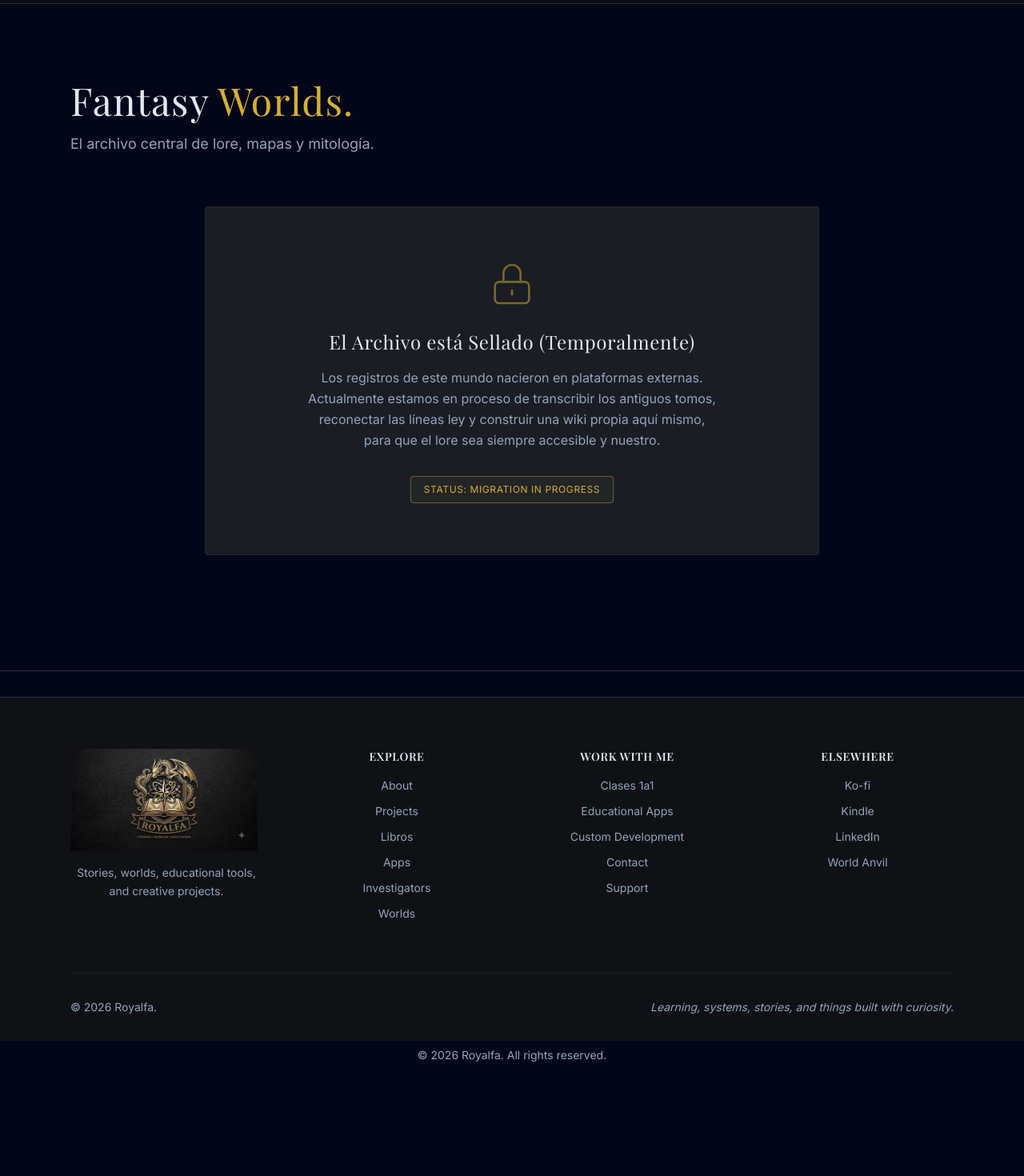
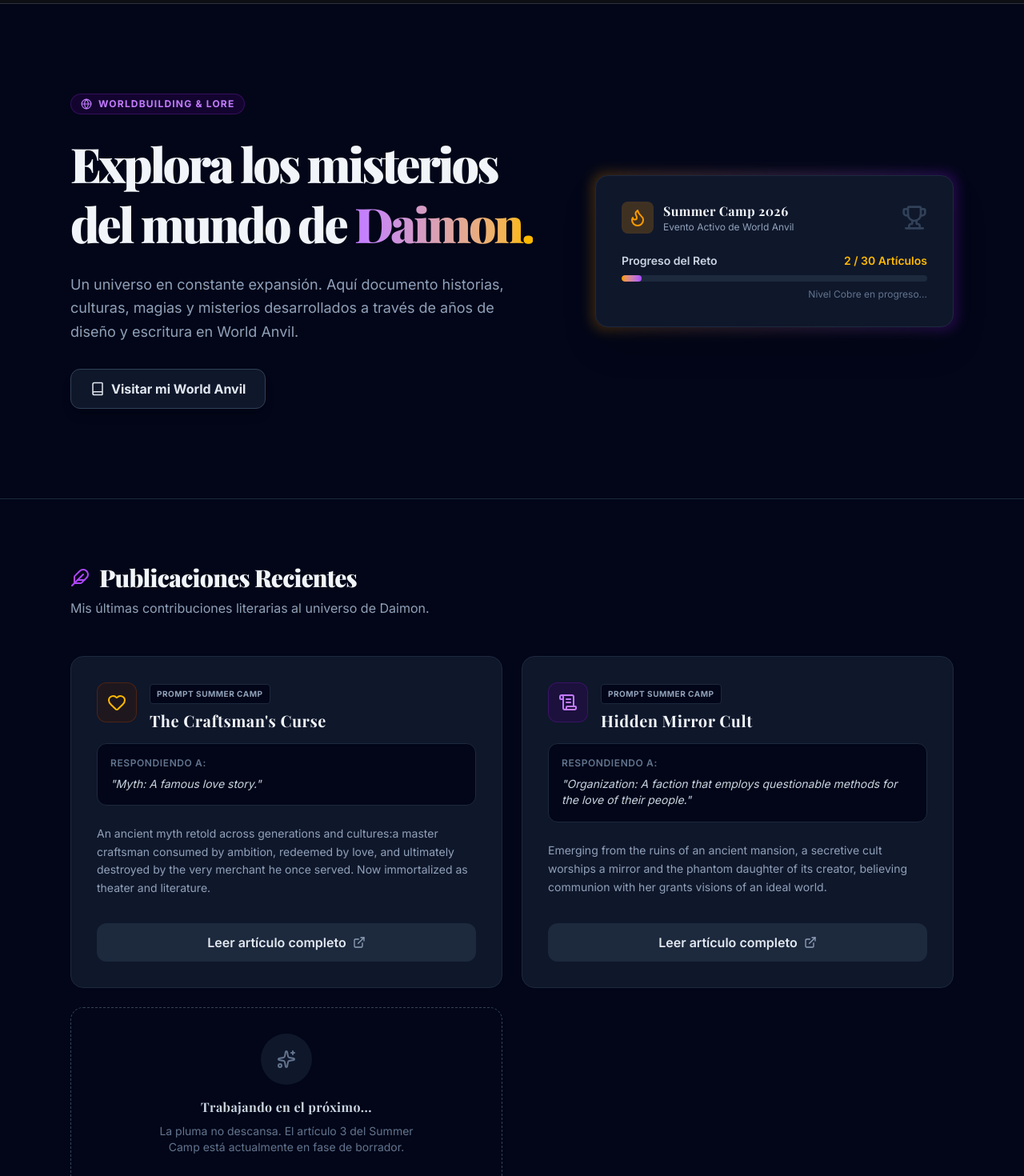
Before and after one commit to royalfa-Kr/royalfa-portfolio, a Next.js app: page /worlds in a window 1280 px wide. Shown: the part 60-1530 px from the top of the page at 80% size. Before the commit the page ends 1421 px from the top, so only its background shows below. Built offline with nearby package versions, Linux system fonts and the light colour scheme; a web font is replaced by a local one.

Commit message:
Fase :Summer camp 2026

```diff
--- a/app/worlds/page.tsx
+++ b/app/worlds/page.tsx
@@ -1,30 +1,159 @@
-export default function WorldsPage() {
+"use client";
+
+import React from 'react';
+import { Book, Feather, Globe, Map, Sparkles, ExternalLink, Trophy, Flame, ArrowRight } from 'lucide-react';
+
+// ============================================================================
+// IMPORTACIÓN REAL DESDE TU CARPETA DATA
+// ============================================================================
+import { summerCamp2026, configMundos } from '@/data/mundos';
+
+export default function MundosPage() {
+
+  // Calculamos el porcentaje de progreso para la barra visual
+  const porcentajeProgreso = (summerCamp2026.articulosCompletados / summerCamp2026.metaArticulos) * 100;
+
   return (
-    <div className="max-w-6xl mx-auto px-6 py-12 md:py-24">
-      <header className="mb-16 max-w-2xl">
-        <h1 className="text-4xl md:text-5xl font-serif text-text-main mb-4">
-          Fantasy <span className="text-accent-gold">Worlds.</span>
-        </h1>
-        <p className="text-lg text-text-muted leading-relaxed">
-          El archivo central de lore, mapas y mitología.
-        </p>
+    <div className="min-h-screen bg-slate-950 text-slate-100 font-sans selection:bg-purple-500/30 overflow-x-hidden">
+
+      {/* 1. HERO SECTION: Presentación del Mundo */}
+      <header className="relative overflow-hidden border-b border-slate-800">
+        <div className="absolute inset-0 bg-[radial-gradient(ellipse_at_top_right,_var(--tw-gradient-stops))] from-purple-900/20 via-slate-950 to-slate-950 z-0"></div>
+
+        <div className="max-w-6xl mx-auto px-6 py-20 md:py-28 relative z-10 text-center md:text-left flex flex-col md:flex-row items-center gap-12">
+
+          <div className="flex-1">
+            <div className="inline-flex items-center gap-2 px-3 py-1 rounded-full bg-purple-950/30 border border-purple-900/50 text-purple-400 text-xs font-bold uppercase tracking-widest mb-6">
+              <Globe size={14} />
+              Worldbuilding & Lore
+            </div>
+
+            <h1 className="text-4xl md:text-6xl font-black tracking-tighter mb-6 leading-tight">
+              Explora los misterios <br className="hidden md:block" />
+              del mundo de <span className="text-transparent bg-clip-text bg-gradient-to-r from-purple-400 to-amber-400">{configMundos.nombreMundo}.</span>
+            </h1>
+
+            <p className="text-lg text-slate-400 max-w-xl mb-8 leading-relaxed">
+              Un universo en constante expansión. Aquí documento historias, culturas, magias y misterios desarrollados a través de años de diseño y escritura en World Anvil.
+            </p>
+
+            <a href={configMundos.urlPrincipal} target="_blank" rel="noopener noreferrer" className="inline-flex items-center gap-2 bg-slate-900 hover:bg-slate-800 border border-slate-700 text-slate-200 px-6 py-3 rounded-xl font-bold transition-all shadow-lg hover:border-purple-500/50">
+              <Book size={18} /> Visitar mi World Anvil
+            </a>
+          </div>
+
+          {/* DASHBOARD SUMMER CAMP (Dinámico) */}
+          <div className="flex-1 w-full max-w-md relative">
+            <div className="absolute -inset-1 bg-gradient-to-r from-amber-500 to-purple-600 rounded-2xl blur opacity-25"></div>
+            <div className="relative bg-slate-900 border border-slate-800 rounded-2xl p-8 shadow-2xl">
+              <div className="flex items-center justify-between mb-6">
+                <div className="flex items-center gap-3">
+                  <div className="p-2 bg-amber-500/20 rounded-lg text-amber-500">
+                    <Flame size={24} />
+                  </div>
+                  <div>
+                    <h3 className="font-bold text-slate-100">{summerCamp2026.nombreEvento}</h3>
+                    <p className="text-xs text-slate-400">Evento Activo de World Anvil</p>
+                  </div>
+                </div>
+                <Trophy className="text-slate-700" size={32} />
+              </div>
+
+              <div className="space-y-2">
+                <div className="flex justify-between text-sm font-semibold">
+                  <span className="text-slate-300">Progreso del Reto</span>
+                  <span className="text-amber-400">{summerCamp2026.articulosCompletados} / {summerCamp2026.metaArticulos} Artículos</span>
+                </div>
+                <div className="h-2 w-full bg-slate-800 rounded-full overflow-hidden">
+                  <div className="h-full bg-gradient-to-r from-amber-500 to-purple-500 rounded-full transition-all duration-1000 ease-out" style={{ width: `${porcentajeProgreso}%` }}></div>
+                </div>
+                <p className="text-xs text-slate-500 text-right mt-2">Nivel {summerCamp2026.nivelEnProgreso} en progreso...</p>
+              </div>
+            </div>
+          </div>
+
+        </div>
       </header>
 
-      <div className="bg-base-surface border border-base-border border-dashed p-8 md:p-16 rounded-sm text-center max-w-3xl mx-auto">
-        <div className="text-accent-gold/50 mb-6 flex justify-center">
-          {/* Un ícono simple de SVG que parece un candado o archivo */}
-          <svg className="w-16 h-16" fill="none" stroke="currentColor" viewBox="0 0 24 24">
-            <path strokeLinecap="round" strokeLinejoin="round" strokeWidth={1} d="M12 15v2m-6 4h12a2 2 0 002-2v-6a2 2 0 00-2-2H6a2 2 0 00-2 2v6a2 2 0 002 2zm10-10V7a4 4 0 00-8 0v4h8z" />
-          </svg>
+      {/* 2. ARTÍCULOS DESTACADOS */}
+      <section className="py-20 bg-slate-950">
+        <div className="max-w-6xl mx-auto px-6">
+
+          <div className="flex flex-col md:flex-row md:items-end justify-between mb-12 gap-6">
+            <div>
+              <h2 className="text-3xl font-black tracking-tight mb-2 flex items-center gap-3">
+                <Feather className="text-purple-500" /> Publicaciones Recientes
+              </h2>
+              <p className="text-slate-400">Mis últimas contribuciones literarias al universo de {configMundos.nombreMundo}.</p>
+            </div>
+          </div>
+
+          <div className="grid md:grid-cols-2 gap-6">
+            {/* Iteramos sobre los artículos del archivo data/mundos.ts */}
+            {summerCamp2026.articulos.map((articulo) => {
+              const IconoComponente = articulo.icono; // Renderizamos el icono que pusiste en data/mundos.ts
+              return (
+                <div key={articulo.id} className="group bg-slate-900 border border-slate-800 rounded-2xl p-6 md:p-8 flex flex-col transition-all hover:border-purple-900/50 hover:shadow-lg hover:shadow-purple-900/10 hover:-translate-y-1">
+
+                  <div className="flex items-start gap-4 mb-4">
+                    <div className={`p-3 rounded-xl border ${articulo.bgIcono} ${articulo.bordeIcono} shrink-0`}>
+                      {/* Aquí se usa el IconoComponente */}
+                      <IconoComponente size={24} className={articulo.color} />
+                    </div>
+                    <div>
+                      <div className="inline-block px-2 py-1 bg-slate-950 border border-slate-800 rounded text-[10px] font-bold text-slate-400 uppercase tracking-wider mb-2">
+                        Prompt Summer Camp
+                      </div>
+                      <h3 className="text-xl font-bold text-slate-100 group-hover:text-purple-400 transition-colors leading-tight">
+                        {articulo.titulo}
+                      </h3>
+                    </div>
+                  </div>
+
+                  <div className="bg-slate-950 rounded-xl p-4 border border-slate-800 mb-6 flex-grow">
+                    <p className="text-xs font-semibold text-slate-500 uppercase tracking-wider mb-2">Respondiendo a:</p>
+                    <p className="text-sm text-slate-300 italic">"{articulo.prompt}"</p>
+                  </div>
+
+                  <p className="text-slate-400 text-sm leading-relaxed mb-8 flex-grow">
+                    {articulo.extracto}
+                  </p>
+
+                  <a href={articulo.url} target="_blank" rel="noopener noreferrer" className="w-full flex items-center justify-center gap-2 bg-slate-800 hover:bg-slate-700 text-slate-200 py-3 rounded-xl font-semibold transition-colors mt-auto">
+                    Leer artículo completo <ExternalLink size={16} className="text-slate-400" />
+                  </a>
+                </div>
+              );
+            })}
+
+            {/* Tarjeta de "Próximamente" para el siguiente artículo. */}
+            {summerCamp2026.articulosCompletados < summerCamp2026.metaArticulos && (
+              <div className="bg-slate-950 border border-dashed border-slate-700 rounded-2xl p-8 flex flex-col items-center justify-center text-center transition-all hover:border-slate-600">
+                <div className="w-16 h-16 bg-slate-900 rounded-full flex items-center justify-center mb-4">
+                  <Sparkles size={24} className="text-slate-500" />
+                </div>
+                <h4 className="font-bold text-slate-300 mb-2">Trabajando en el próximo...</h4>
+                <p className="text-sm text-slate-500 mb-6 max-w-xs">
+                  La pluma no descansa. El artículo {summerCamp2026.articulosCompletados + 1} del Summer Camp está actualmente en fase de borrador.
+                </p>
+              </div>
+            )}
+          </div>
+
         </div>
-        <h2 className="text-2xl font-serif text-text-main mb-4">El Archivo está Sellado (Temporalmente)</h2>
-        <p className="text-text-muted mb-8 max-w-lg mx-auto leading-relaxed">
-          Los registros de este mundo nacieron en plataformas externas. Actualmente estamos en proceso de transcribir los antiguos tomos, reconectar las líneas ley y construir una wiki propia aquí mismo, para que el lore sea siempre accesible y nuestro.
+      </section>
+
+      {/* 3. FOOTER SIMPLE PARA LA SECCIÓN DE MUNDOS */}
+      <footer className="py-12 bg-slate-950 text-center border-t border-slate-800">
+        <div className="flex justify-center items-center gap-6 mb-6">
+          <Map size={24} className="text-slate-700" />
+        </div>
+        <p className="text-slate-500 text-sm font-bold mb-2">Universo {configMundos.nombreMundo} | World Anvil</p>
+        <p className="text-slate-600 text-xs flex items-center justify-center gap-1">
+          Creado por {configMundos.creador}
         </p>
-        <span className="inline-block border border-accent-gold/40 text-accent-gold bg-accent-gold/5 text-xs px-4 py-2 rounded-sm uppercase tracking-wider">
-          Status: Migration in Progress
-        </span>
-      </div>
+      </footer>
+
     </div>
   );
 }
--- /dev/null
+++ b/data/mundos.ts
@@ -0,0 +1,51 @@
+// ============================================================================
+// DATOS DEL SUMMER CAMP 2026 (DAIMON)
+// ============================================================================
+// Aquí puedes agregar, editar o eliminar los artículos que vayas completando.
+// Puedes usar diferentes iconos de Lucide importándolos arriba.
+
+import { Heart, ScrollText } from "lucide-react";
+
+export const summerCamp2026 = {
+  eventoActivo: true,
+  nombreEvento: "Summer Camp 2026",
+  metaArticulos: 30,
+  articulosCompletados: 2,
+  nivelEnProgreso: "Cobre",
+
+  articulos: [
+    {
+        id: 1,
+        titulo: "The Craftsman's Curse",
+        prompt: "Myth: A famous love story.",
+        extracto: "An ancient myth retold across generations and cultures:a master craftsman consumed by ambition, redeemed by love, and ultimately destroyed by the very merchant he once served. Now immortalized as theater and literature.",
+        icono: Heart,
+        color: "text-amber-400",
+        bgIcono: "bg-amber-950/30",
+        bordeIcono: "border-amber-900/50",
+        url: "https://www.worldanvil.com/w/daimon-royalfa/a/the-craftsman-s-curse-myth" // Tu link real de World Anvil aquí
+    },
+      {
+      id: 2,
+      titulo: "Hidden Mirror Cult",
+      prompt: "Organization: A faction that employs questionable methods for the love of their people.",
+      extracto: " Emerging from the ruins of an ancient mansion, a secretive cult worships a mirror and the phantom daughter of its creator, believing communion with her grants visions of an ideal world.",
+      icono: ScrollText,
+      color: "text-purple-400",
+      bgIcono: "bg-purple-950/30",
+      bordeIcono: "border-purple-900/50",
+      url: "https://www.worldanvil.com/w/daimon-royalfa/a/hidden-mirror-cult-organization" // CAMBIA ESTO por tu link real
+    }
+    // Para agregar el tercer artículo, solo copia un bloque de arriba, ponle id: 3,
+    // y llena los datos. Automáticamente aparecerá en la página.
+  ]
+};
+
+// ============================================================================
+// OTRAS CONFIGURACIONES DE LA PÁGINA (Opcional para el futuro)
+// ============================================================================
+export const configMundos = {
+  urlPrincipal: "https://www.worldanvil.com/w/daimon-royalfa",
+  creador: "Roy Ramirez",
+  nombreMundo: "Daimon"
+};
--- a/data/now.ts
+++ b/data/now.ts
@@ -8,18 +8,18 @@
     priority: 8 // Alta prioridad, saldrá arriba
   },
   {
-    id: "clases-1a1",
-    title: "Verano",
-    description: "Preparación para examenes extraordinarios. Curso de verano para reforzar conocimientos.",
-    linkText: "Ver disponibilidad",
-    href: "/clases",
+    id: "mundos",
+    title: "Summer Camp 2026",
+    description: "Escribiendo articulos de ficción y lore para el universo de Daimon. Cada artículo es un prompt que exploro y desarrollo.",
+    linkText: "Lee los nuevos artículos",
+    href: "/mundos",
     priority: 5 // Prioridad media, saldrá en segundo lugar
   },
   {
     id: "Presencia",
     title: "Presencia en Internet",
     description: "Llegar a mas personas: Tener el link de la página en la bio de Instagram, X y LinkedIn. Tener un portafolio profesional.",
-    priority: 10
+    priority: 2 // Prioridad baja, saldrá en tercer lugar
   },
   {
     id: "manual-monstruos",
```
